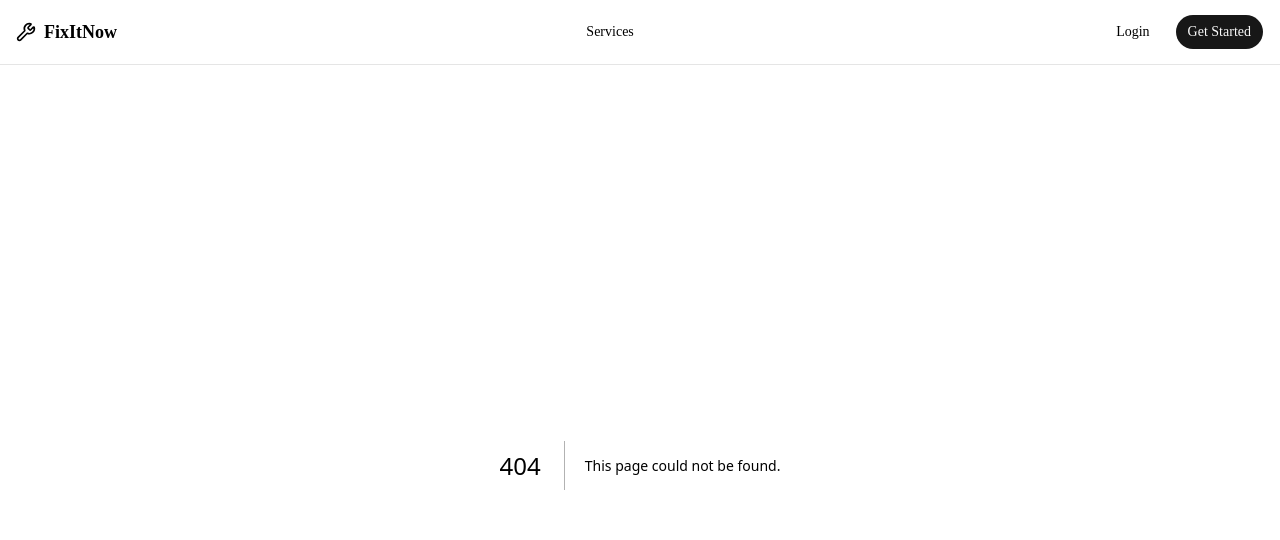
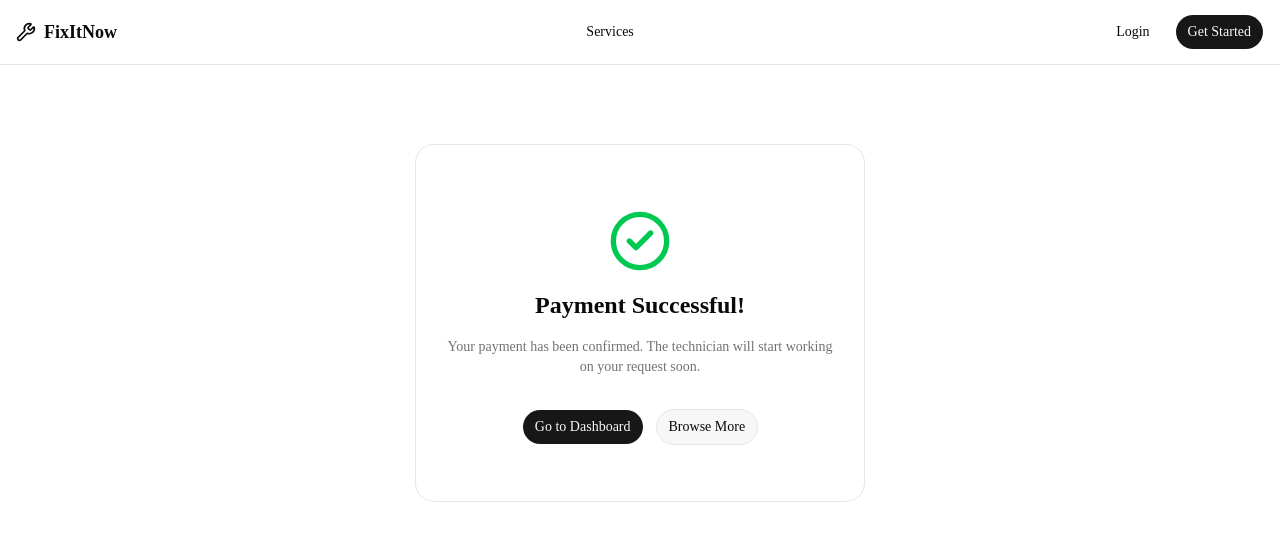
Before and after one commit to Arnob-Mutsuddy/fixitnow-frontend, a Next.js app: page /payment/success in a window 1280 px wide. Before the commit this address had no page. Shown: the top 540 px of the page. Built offline with nearby package versions, Linux system fonts and the light colour scheme; no server answers.

Commit message:
add payment after page (success and cancle)

```diff
--- /dev/null
+++ b/app/payment/cancel/page.tsx
@@ -0,0 +1,52 @@
+"use client";
+
+import { Suspense } from "react";
+import Link from "next/link";
+import { useSearchParams } from "next/navigation";
+import { XCircle } from "lucide-react";
+import { Button } from "@/components/ui/button";
+import { Card, CardContent } from "@/components/ui/card";
+
+function PaymentCancelContent() {
+  const searchParams = useSearchParams();
+
+  const bookingId = searchParams.get("booking_id");
+
+  return (
+    <div className="container mx-auto px-4 py-20 flex justify-center">
+      <Card className="max-w-md w-full text-center">
+        <CardContent className="pt-10 pb-8 space-y-4">
+          <XCircle className="h-16 w-16 text-red-500 mx-auto" />
+
+          <h1 className="text-2xl font-bold">Payment Cancelled</h1>
+          <p className="text-muted-foreground">
+            Your payment was not completed. You can try again anytime from your dashboard.
+          </p>
+
+          <div className="flex gap-3 justify-center pt-4">
+            {bookingId ? (
+              <Button asChild>
+                <Link href="/dashboard/customer">Try Again from Dashboard</Link>
+              </Button>
+            ) : (
+              <Button asChild>
+                <Link href="/dashboard/customer">Go to Dashboard</Link>
+              </Button>
+            )}
+            <Button variant="outline" asChild>
+              <Link href="/services">Browse Services</Link>
+            </Button>
+          </div>
+        </CardContent>
+      </Card>
+    </div>
+  );
+}
+
+export default function PaymentCancelPage() {
+  return (
+    <Suspense fallback={<div className="container mx-auto px-4 py-20 text-center">Loading...</div>}>
+      <PaymentCancelContent />
+    </Suspense>
+  );
+}
--- /dev/null
+++ b/app/payment/success/page.tsx
@@ -0,0 +1,67 @@
+"use client";
+
+import { Suspense } from "react";
+import Link from "next/link";
+import { useSearchParams } from "next/navigation";
+import { CheckCircle2 } from "lucide-react";
+import { Button } from "@/components/ui/button";
+import { Card, CardContent } from "@/components/ui/card";
+import { useBookingById } from "@/hooks/use-bookings";
+import { Skeleton } from "@/components/ui/skeleton";
+
+function PaymentSuccessContent() {
+  const searchParams = useSearchParams();
+  const bookingId = searchParams.get("booking_id");
+
+  const { data, isLoading } = useBookingById(bookingId || "");
+  const booking = data?.data;
+
+  return (
+    <div className="container mx-auto px-4 py-20 flex justify-center">
+
+      <Card className="max-w-md w-full text-center">
+
+        <CardContent className="pt-10 pb-8 space-y-4">
+          <CheckCircle2 className="h-16 w-16 text-green-500 mx-auto" />
+
+          <h1 className="text-2xl font-bold">Payment Successful!</h1>
+          <p className="text-muted-foreground">
+            Your payment has been confirmed. The technician will start working on your request
+            soon.
+          </p>
+
+          {isLoading && <Skeleton className="h-20 w-full" />}
+
+          {booking && (
+            <div className="border rounded-lg p-4 text-left text-sm space-y-1 bg-muted/30">
+              <p>
+                <span className="text-muted-foreground">Service:</span> {booking.service?.title}
+              </p>
+              <p>
+                <span className="text-muted-foreground">Status:</span> {booking.status}
+              </p>
+            </div>
+          )}
+
+          <div className="flex gap-3 justify-center pt-4">
+            <Button asChild>
+              <Link href="/dashboard/customer">Go to Dashboard</Link>
+            </Button>
+
+            <Button variant="outline" asChild>
+              <Link href="/services">Browse More</Link>
+            </Button>
+          </div>
+        </CardContent>
+      </Card>
+    </div>
+  );
+}
+
+export default function PaymentSuccessPage() {
+  return (
+    <Suspense fallback={<div className="container mx-auto px-4 py-20 text-center">Loading...</div>}>
+      <PaymentSuccessContent />
+    </Suspense>
+  );
+}
```
